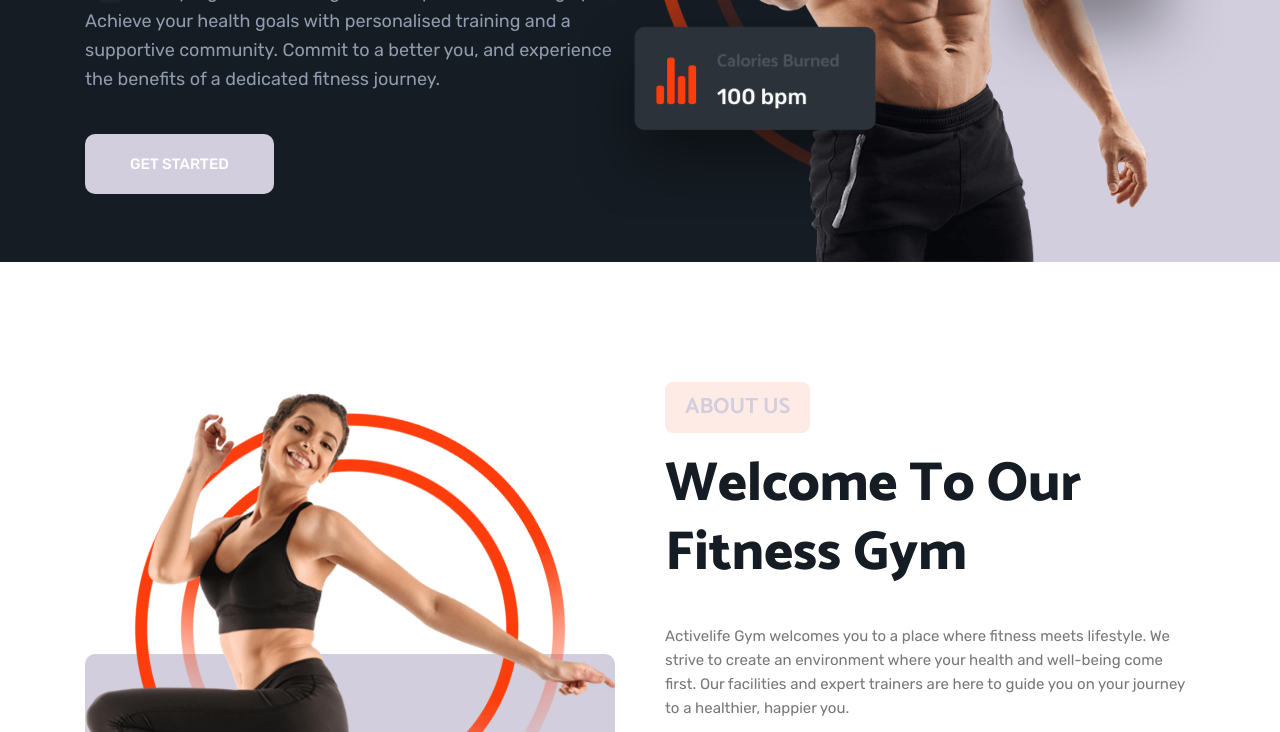
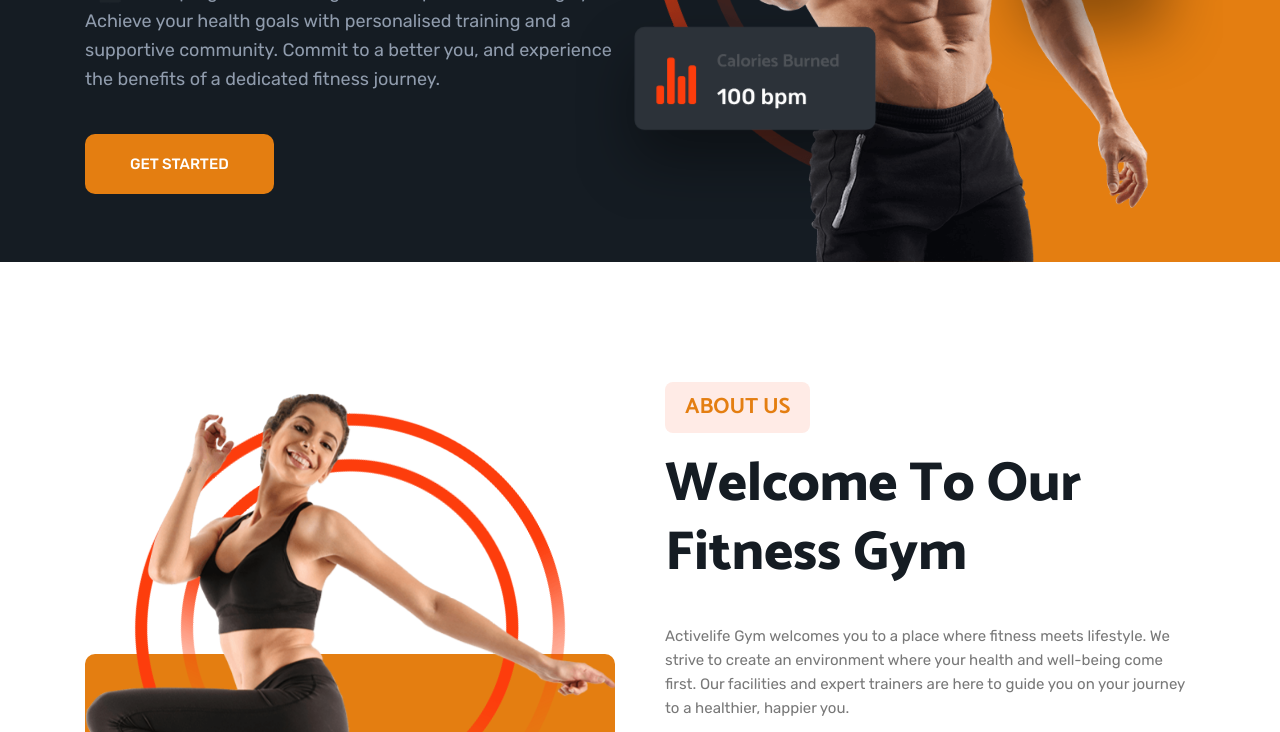
Before and after one commit to Arash981/Active-life, a plain HTML site: page index.html in a window 1280 px wide. Shown: the part 557-1289 px from the top of the page. Drawn offline with nearby package versions, Linux system fonts and the light colour scheme.

Commit message:
Updated version

```diff
--- a/assets/css/style.css
+++ b/assets/css/style.css
@@ -1,10 +1,8 @@
-/*-----------------------------------*\
-  #style.css
-\*-----------------------------------*/
-/*-----------------------------------*\
-  #CUSTOM PROPERTY
-\*-----------------------------------*/
 
+/*
+    Author: Arash Moradi
+    Title: ActiveLife
+*/
 :root {
 
   /**colors*/
@@ -17,8 +15,8 @@
   --coquelicot_10: hsla(12, 98%, 52%, 0.1);
   --sonic-silver: hsl(0, 0%, 47%);
   --cadet-gray: hsl(214, 15%, 62%);
-  --light-gray: hsl(0, 0%, 80%);
-  --coquelicot: hsl(252, 19%, 84%);
+  --light-gray: hsl(31, 86%, 48%);
+  --coquelicot: hsl(31, 86%, 48%);
   --gainsboro: hsl(0, 0%, 88%);
   --white_20: hsl(0, 0%, 100%, 0.2);
   --white_10: hsl(0, 0%, 100%, 0.1);
--- a/assets/js/script.js
+++ b/assets/js/script.js
@@ -1,3 +1,8 @@
+/*
+    Author: Arash Moradi
+    Title: ActiveLife
+*/
+
 'use strict';
 
 /*add event on element*/
```
Also changed, not shown: index.html (+4 -0 lines).
